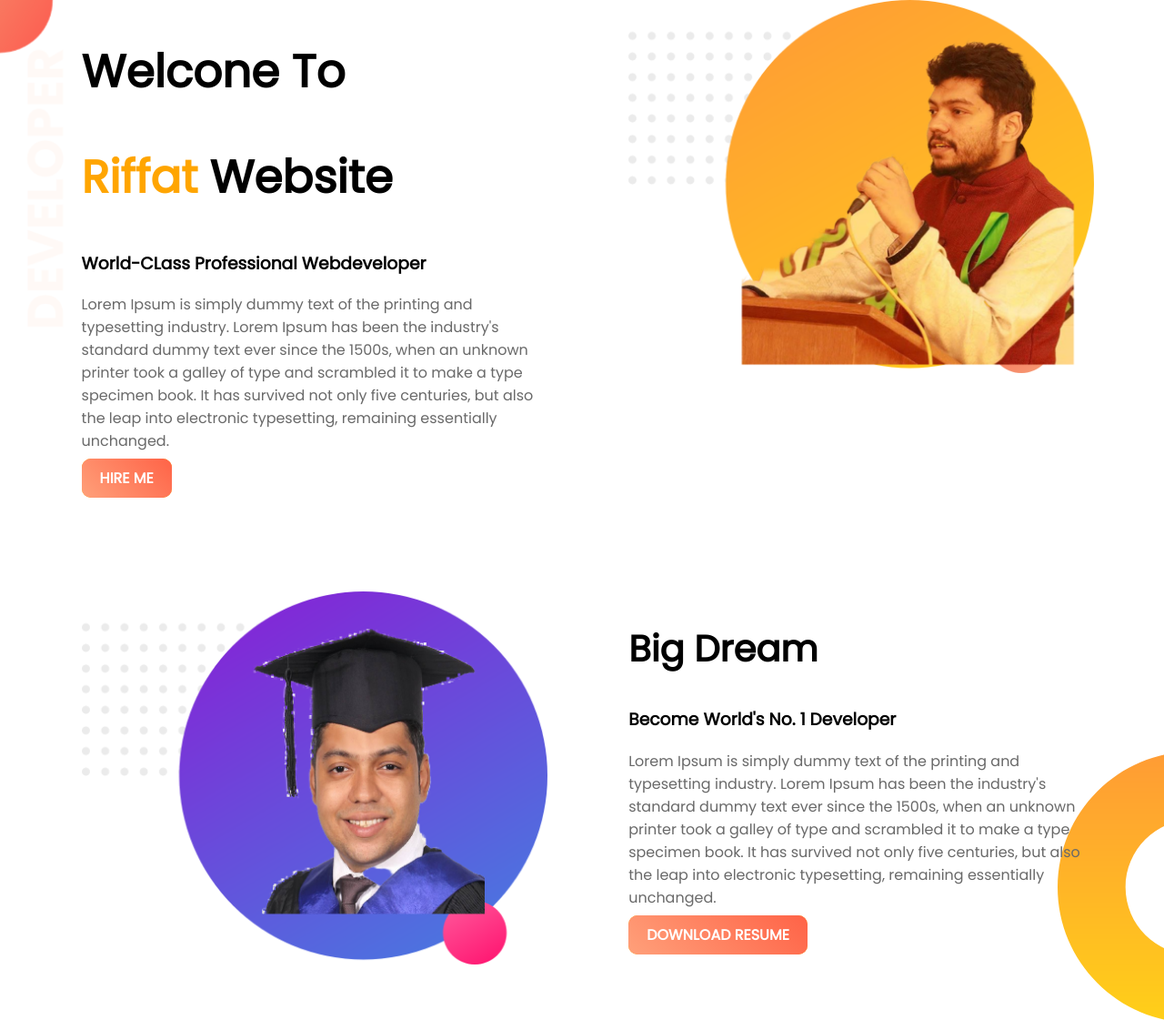
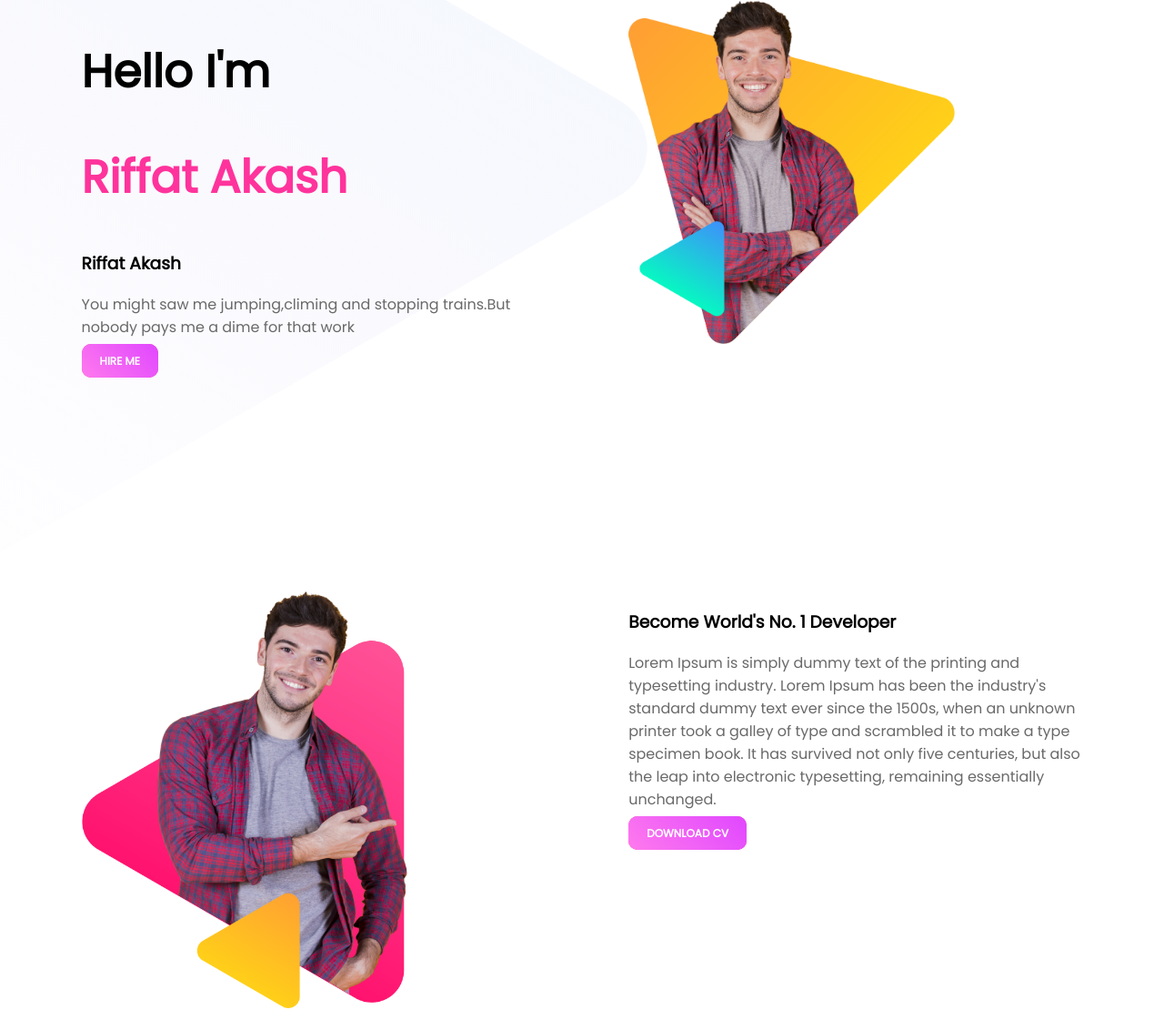
Before and after one commit to RiffatAkash/RiffatAkash-web-portfolio3, a plain HTML site: page index.html in a window 1280 px wide. Shown: the top 1121 px of the page at 91% size. Drawn offline with Linux system fonts and the light colour scheme.

Commit message:
1ST project update

```diff
--- a/index.html
+++ b/index.html
@@ -10,34 +10,31 @@
 
     <section class="top-banner">
         <div class="half-width">
-            <h1>Welcone To</h1>
-            <h1><span class="orange-highlight">Riffat</span> Website</h1>
-            <h3>World-CLass Professional Webdeveloper</h3>
-            <p >Lorem Ipsum is simply dummy text of the printing and typesetting industry. Lorem Ipsum has been the industry's standard dummy text ever since the 1500s, when an unknown printer took a galley of type and scrambled it to make a type specimen book. It has survived not only five centuries, but also the leap into electronic typesetting, remaining essentially unchanged.</p>
+            <h1>Hello I'm</h1>
+            <h1><span class="pink-highlight">Riffat Akash</span></h1>
+            <h3>Riffat Akash</h3>
+            <p >You might saw me jumping,climing and stopping trains.But nobody pays me a dime for that work</p>
             <a class="link-button" target="_blank" href="https://www.linkedin.com/in/riffat-akash-964017bb/">HIRE ME</a>
         </div>
         <div class="half-width">
-            <img src="images/image 11.png" alt="">
+            <img src="images/peter.png">
         </div>
     </section>
     <section class="dream-area">
         <div class="half-width">
-            <img src="images/image 12.png" alt="">
+            <img src="images/peter_dream.png" alt="">
         </div>
         <div class="half-width">
-            <h2>Big Dream</h2>
             <h3>Become World's No. 1 Developer</h3>
             <p >Lorem Ipsum is simply dummy text of the printing and typesetting industry. Lorem Ipsum has been the industry's standard dummy text ever since the 1500s, when an unknown printer took a galley of type and scrambled it to make a type specimen book. It has survived not only five centuries, but also the leap into electronic typesetting, remaining essentially unchanged.</p>
-           <a class="link-button" href="">DOWNLOAD RESUME</a>
+           <a class="link-button" href="">DOWNLOAD CV</a>
         </div>
 
     </section>
     <section class="experience-area">
-        <h2>Experiences</h2>
+        <h2 style="text-align: center; font-size: 2em;" >My Lastest Work</h2>
             <div id="full-stack" class="half-width single-experience">
-                <h2>FULL STACK WEB DEVELOPER</h2>
-                <h3 class="orange-highlight">2020-Present | Pro Level Developer</h3>
-                <p >Lorem Ipsum is simply dummy text of the printing and typesetting industry. Lorem Ipsum has been the industry's standard dummy text ever since the 1500s, when an unknown printer took a galley of type and scrambled it to make a type specimen book. It has survived not only five centuries, but also the leap into electronic typesetting, remaining essentially unchanged.</p>
+
             </div>
             <div id="baby-web" class="half-width single-experience">
                 <h2>Baby Web Developer</h2>
--- a/style.css
+++ b/style.css
@@ -18,6 +18,10 @@ p{
 {
     color: orange;
 }
+.pink-highlight
+{
+   color: #FF339C;
+}
 .half-width
 {
     width: 40%;
@@ -27,12 +31,14 @@ p{
 }
 .half-width img
 {
-    width: 100%;
+    width: 70%;
 }
 .top-banner
 {
-    background-image: url(images/top-banner.png);
+    background-image: url(images/header-bg.png);
     background-repeat: no-repeat;
+
+    background-origin: content-box,padding-box;
 }
 section{
     height:500px;
@@ -41,19 +47,20 @@ section{
 .link-button
 {
     text-decoration: none;
-    background-color: orange;
+    background-color : #FF339C;
     padding: 10px 20px;
     border-radius: 10px;
     color: white;
+    font-size: 12px;
     font-weight: bold;
-    background-image: linear-gradient(45deg,lightSalmon,tomato);
+    background-image: linear-gradient(45deg,rgb(255, 122, 237),rgb(224, 71, 255));
 
 }
 .dream-area
 {
-    background-image: url(images/dream-bg.png);
+    background-image: url(images/biography-bg);
     background-repeat: no-repeat;
-    background-position: right;
+    /* background-position: center; */
 }
 .single-experience
 {
```
Also changed, not shown: images/biography-bg.png (added), images/footer-bg.png (added), images/header-bg.png (added), images/latest-work-bg.png (added), images/latest-work/work-1.png (added), images/latest-work/work-2.jpg (added), images/latest-work/work-3.jpg (added), images/peter.png (added), images/peter_dream.png (added), 1 other file.
